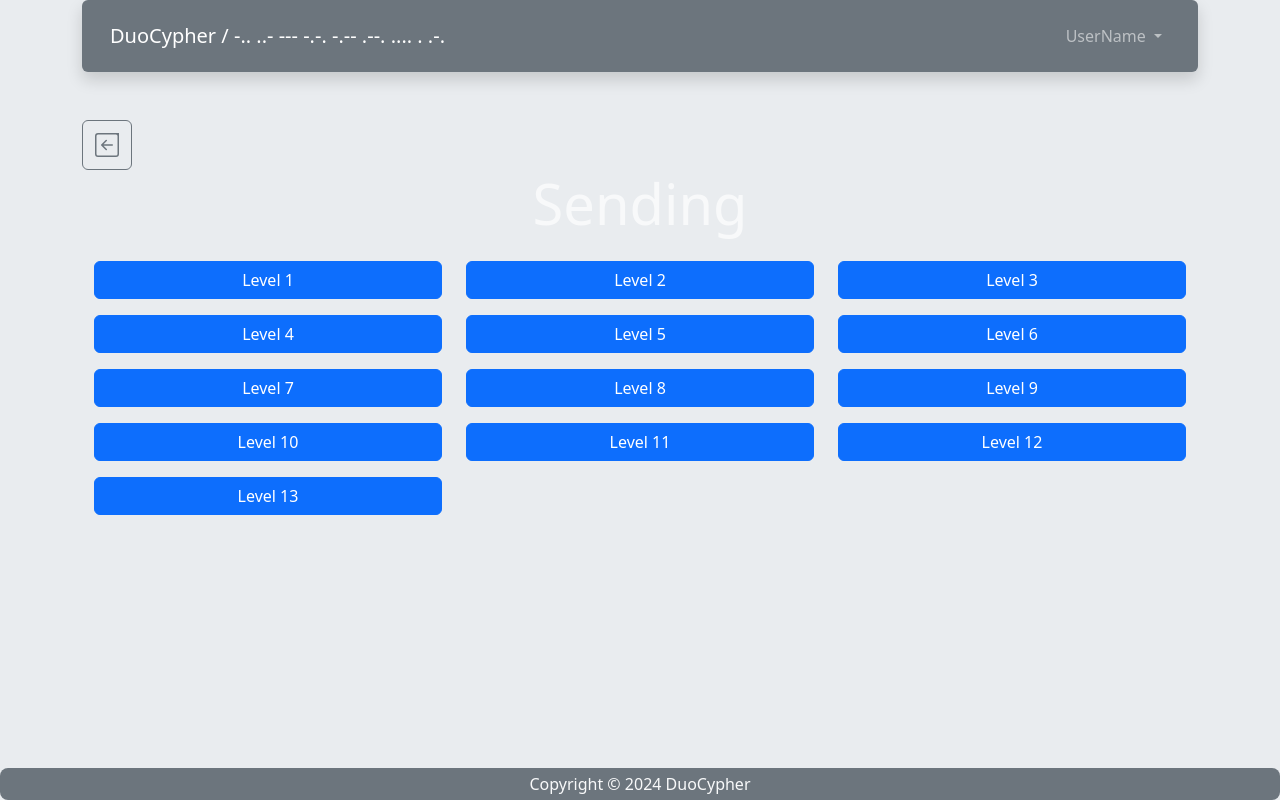
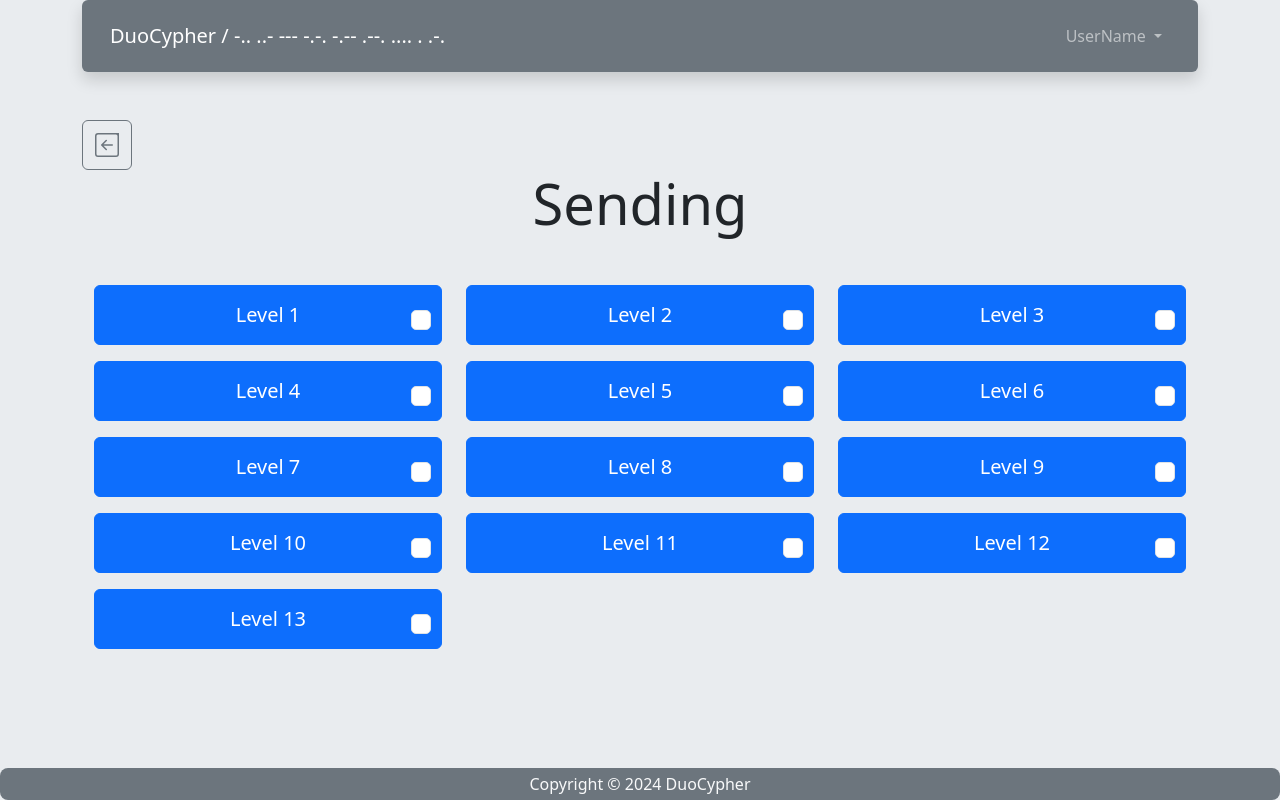
Before and after one commit to AksiLipe/project_practice, a Django app: page /sending in a window 1280 px wide. Run offline with Django 5.2, Linux system fonts and the light colour scheme; data comes from the database, SQL or seed files in the repository.

Commit message:
many-many create

```diff
--- a/Practice/DuoCypher/templates/profile.html
+++ b/Practice/DuoCypher/templates/profile.html
@@ -38,8 +38,7 @@
 
             <div class="card-body text-center">
                 <h5 class="card-title">User Profile</h5>
-                <p class="card-text">first_name last_name</p>
-                <ul class="list-group list-group-flush">
+                <ul class="list-group list-group-flush mt-4">
                     <div class="input-group mb-3">
                         <input type="file" class="form-control" id="inputGroupFile04"
                                aria-describedby="inputGroupFileAddon04" aria-label="Download">
--- a/Practice/DuoCypher/templates/receiving_level.html
+++ b/Practice/DuoCypher/templates/receiving_level.html
@@ -10,10 +10,10 @@
           integrity="sha384-QWTKZyjpPEjISv5WaRU9OFeRpok6YctnYmDr5pNlyT2bRjXh0JMhjY6hW+ALEwIH" crossorigin="anonymous">
 </head>
 
-<body class="bg-body-secondary text-light d-flex flex-column vh-100">
+<body class="bg-body-secondary text-dark d-flex flex-column vh-100">
     <div class="container mb-4">
         {% include "navbar.html" %}
-        <button class="btn btn-outline-secondary d-flex align-items-center" onclick="location.href='/'"
+        <button class="btn btn-outline-secondary d-flex align-items-center" onclick="location.href='/receiving'"
                 style="width: 50px; height: 50px;">
             <svg xmlns="http://www.w3.org/2000/svg" fill="currentColor" class="bi bi-arrow-left-square" width="24"
                  height="24"
--- a/Practice/DuoCypher/templates/sending.html
+++ b/Practice/DuoCypher/templates/sending.html
@@ -1,17 +1,27 @@
 <!DOCTYPE html>
-{% load static %}
 <html lang="en">
 <head>
     <meta charset="UTF-8">
     <meta name="viewport" content="width=device-width, initial-scale=1.0">
-    <title>{% block title %}{% endblock %}</title>
-    <link rel="shortcut icon" href="{% static 'images/logo_1.png' %}" type="image/png">
+    <title>Sending</title>
+    <link rel="shortcut icon" href="static/images/logo_1.png" type="image/png">
     <link href="https://cdn.jsdelivr.net/npm/bootstrap@5.3.3/dist/css/bootstrap.min.css" rel="stylesheet"
           integrity="sha384-QWTKZyjpPEjISv5WaRU9OFeRpok6YctnYmDr5pNlyT2bRjXh0JMhjY6hW+ALEwIH" crossorigin="anonymous">
+    <style>
+        .btn-block {
+            position: relative;
+            overflow: hidden;
+        }
+        .form-check-input {
+            position: absolute;
+            top: 50%;
+            right: 10px;
+            transform: translateY(-50%);
+            z-index: 1;
+        }
+    </style>
 </head>
-
-
-<body class="bg-body-secondary text-light d-flex flex-column vh-100">
+<body class="bg-body-secondary text-dark d-flex flex-column vh-100">
     <div class="container mb-4">
         {% include "navbar.html" %}
         <button class="btn btn-outline-secondary d-flex align-items-center" onclick="location.href='/'"
@@ -27,11 +37,15 @@
             Sending
         </div>
 
-        <div class="container">
+        <div class="container mt-5">
             <div class="row">
                 {% for level in levels %}
                     <div class="col-12 col-md-4 mb-3">
-                        <button class="btn btn-primary btn-block w-100" onclick="location.href='/sending/{{ level }}'">Level {{ level }}</button>
+                        <button class="btn btn-primary btn-block w-100" style="height: 60px; font-size: 20px;" onclick="location.href='/sending/{{ level }}'">
+                            Level {{ level }}
+                            <input class="form-check-input" type="checkbox" id="checkboxNoLabel{{ level }}" value=""
+                                   aria-label="..." onclick="event.stopPropagation(); toggleButtonColor(this)">
+                        </button>
                     </div>
                     {% if forloop.counter|divisibleby:3 and not forloop.last %}
                         </div><div class="row">
@@ -39,13 +53,23 @@
                 {% endfor %}
             </div>
         </div>
-
-
     </div>
     {% include "footer.html" %}
 
     <script src="https://cdn.jsdelivr.net/npm/bootstrap@5.3.3/dist/js/bootstrap.bundle.min.js"
             integrity="sha384-YvpcrYf0tY3lHB60NNkmXc5s9fDVZLESaAA55NDzOxhy9GkcIdslK1eN7N6jIeHz"
             crossorigin="anonymous"></script>
+    <script>
+        function toggleButtonColor(checkbox) {
+            var button = checkbox.closest('button');
+            if (checkbox.checked) {
+                button.classList.remove('btn-primary');
+                button.classList.add('btn-success');
+            } else {
+                button.classList.remove('btn-success');
+                button.classList.add('btn-primary');
+            }
+        }
+    </script>
 </body>
 </html>
--- a/Practice/DuoCypher/templates/sending_level.html
+++ b/Practice/DuoCypher/templates/sending_level.html
@@ -10,10 +10,10 @@
           integrity="sha384-QWTKZyjpPEjISv5WaRU9OFeRpok6YctnYmDr5pNlyT2bRjXh0JMhjY6hW+ALEwIH" crossorigin="anonymous">
 </head>
 
-<body class="bg-body-secondary text-light d-flex flex-column vh-100">
+<body class="bg-body-secondary text-dark d-flex flex-column vh-100">
     <div class="container mb-4">
         {% include "navbar.html" %}
-        <button class="btn btn-outline-secondary d-flex align-items-center" onclick="location.href='/'"
+        <button class="btn btn-outline-secondary d-flex align-items-center" onclick="location.href='/sending'"
                 style="width: 50px; height: 50px;">
             <svg xmlns="http://www.w3.org/2000/svg" fill="currentColor" class="bi bi-arrow-left-square" width="24"
                  height="24"
--- a/Practice/DuoCypher/urls.py
+++ b/Practice/DuoCypher/urls.py
@@ -9,4 +9,5 @@ urlpatterns = [
     path('sending', views.sending, name='sending'),
     path('receiving/<int:level>/', views.receiving_level, name='receiving_level'),
     path('sending/<int:level>/', views.sending_level, name='sending_level'),
+    path('translator', views.translator, name='translator'),
 ]
--- a/Practice/DuoCypher/views.py
+++ b/Practice/DuoCypher/views.py
@@ -12,6 +12,10 @@ def rating(request):
 
 def profile(request):
     return render(request, 'profile.html')
+
+
+def translator(request):
+    return render(request, 'translator.html')
 
 
 def sending(request):
```
Also changed, not shown: Practice/DuoCypher/templates/base.html (+15 -13 lines), Practice/DuoCypher/templates/receiving.html (+33 -4 lines), Practice/DuoCypher/templates/translator.html (added, +33 -0 lines).
